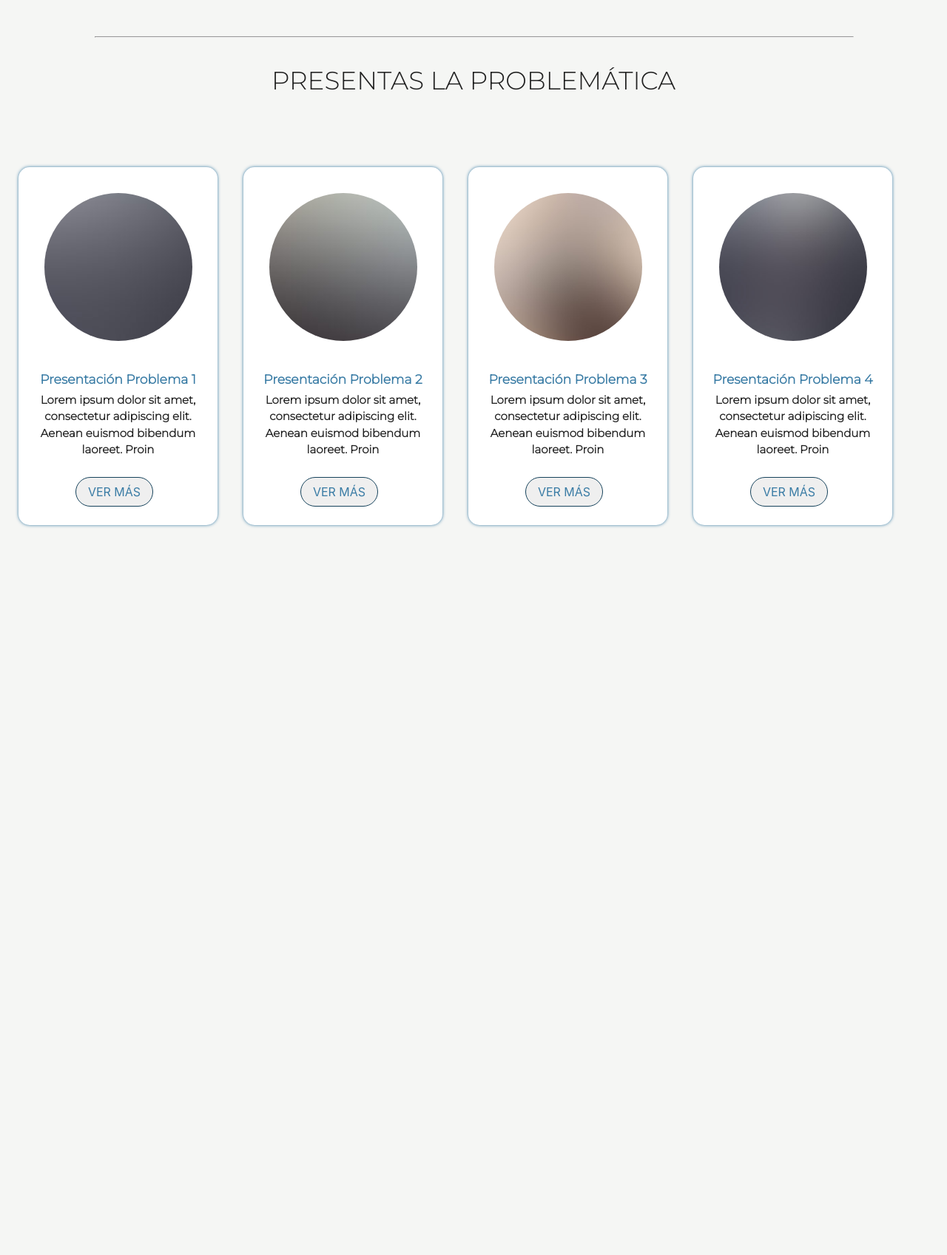
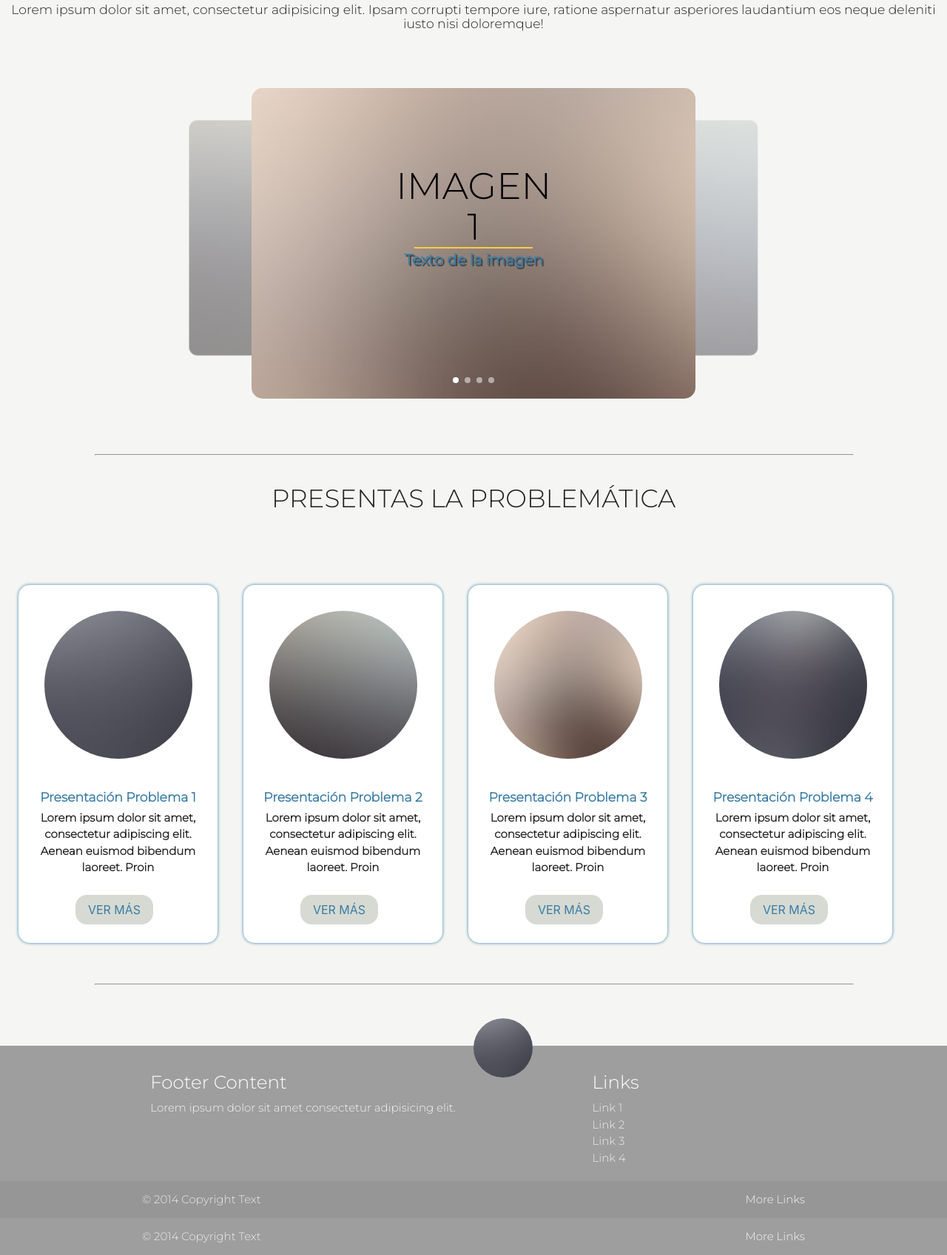
Before and after one commit to GeGonzalez10/NyAssistance, a plain HTML site: page index.html in a window 1280 px wide. Shown: the part 943-2640 px from the top of the page at 74% size. Before the commit the page ends 1663 px from the top, so only its background shows below. Drawn offline with nearby package versions, Linux system fonts and the light colour scheme.

Commit message:
Añadimos el carousel. Pendiente ajustes en la version movil

```diff
--- a/css/estilos.css
+++ b/css/estilos.css
@@ -105,7 +105,7 @@ ul.show{
         background: var(--grey-1);
         top:-100vh;
         text-align: center;
-        transition: all .4s;
+        transition: all .2s;
         flex-direction: column;
     }
     .menu_items li{
@@ -123,7 +123,7 @@ ul.show{
     .menu_items li a:hover{
         color: #fff;
     }
-    nav img{
+    .nav img{
         width: 220px;
         padding-left: 35px;
     }
@@ -140,6 +140,11 @@ ul.show{
 /* ------- Sesión1 --------*/
 .section-1{
     display: flex;
+    background-image: url("../assets/images/banner.jpg");
+    width: 100%;
+}
+.section-1 h4{
+    color: var(--white-1);
 }
 .section-1 .content{
     max-width: 100%;
@@ -160,8 +165,8 @@ ul.show{
     width: 350px;
     height: 350px;
     border-radius: 0;
+    box-shadow: 10px 10px 10px var(--grey-1);
 }
-
 .btn_primary{
     display: flex;
     list-style: none;
@@ -177,22 +182,21 @@ ul.show{
     font-size: 16px;
     display: block;
     text-transform: uppercase;
-    color: var(--blue-1);
+    color: var(--white-1);
+    background-image: url("../assets/images/banner.jpg");
     border-style: solid;
-    border-color: var(--dark-blue-1);
-    border-radius: 30px;
+    border-color: none;
+    border-radius: 15px;
     border-width: 1px;
 }
 .btn_primary li button:hover{
     color: var(--white-1);
-    font-size: 17px;
+    font-size: 18px;
     background-color:var(--dark-blue-1);
     transition: .2s;
-    border-radius: 30px;
-    border-width: 3px;
+    border-radius: 15px;
+    border-width: 2px;
     border-style: solid;
-    border-color: var(--blue-1);
-    border-width: 1px;
 }
 
 hr{
@@ -202,32 +206,58 @@ margin-left: 10%;
 margin-right: 10%;
 background-color: var(--dark-blue-1);
 }
-
 /* ------- Sesión2 --------*/
 .section-2 h4,h6{
     text-align: center;
     justify-content: center;
 }
-.subtitulo{
+.subtitle{
     margin:0;
-    color: var(--white-1);
+    color: black;
     display: inline;
     font-size: 50px;
     font-weight: 500;
     text-transform: uppercase;
 }
-.texto_img{
+.texto-img{
     color: var(--blue-1);
     margin: 7px 0;
-    font-size: 50px;
+    font-size: 20px;
     font-weight: 600;
-    text-shadow: 2px 2px 1px var(--yellow-1);
+    text-shadow: 2px 2px 1px var(--grey-1);
     margin-top: 0;
 }
 .line-division{
     width: 80%;
     height: 2px;
-    background-color: var(--grey-1);
+    background-color: var(--yellow-1);
+}
+
+/*estilos de materialize*/
+
+.carousel{
+    min-height: 500px;
+}
+.carousel .carousel-item{
+    display: flex;
+    flex-direction: column;
+    justify-content:center;
+    align-items: center;
+    user-select: none;
+    width: 500px;
+    height: 500px;
+}
+.carousel .carousel-item img{
+    min-width: 300%;
+    height: 210%;
+    object-fit: cover;
+    position: absolute;
+    top: -80px;
+    z-index: -1;
+    border-radius: 15px;
+}
+.carousel .indicators .indicators-item{
+    margin: 0 15px;
 }
 
 /* ------- Sesión3 --------*/
@@ -281,6 +311,7 @@ background-color: var(--dark-blue-1);
 }
 .mencion .content h6,.mencion .content p{
     text-align: center;
+    user-select: none;
 }
 .mencion .content h6{
     color: var(--blue-1);
@@ -289,6 +320,10 @@ background-color: var(--dark-blue-1);
 .mencion .content button{
     margin-bottom: 15px;
     margin-top: 15px;
+    user-select: none;
+    background: #D6DAD2;
+    border-color: #D6DAD2;
+    color: var(--blue-1);
 }
 .mencion .content button:hover{
     background: var(--yellow-1) ;
@@ -307,4 +342,29 @@ justify-content: center;
     .content button{
         margin-bottom: 15px;
     }
- }
+    .section-1{
+        display: inherit;
+    }
+    .section-1 .content{
+        text-align: center;
+        align-items: center;
+    }
+    .img_content{
+        justify-content: center;
+    }
+    .img_content .img{
+        width: 250px;
+        height: 250px;
+    }
+    .section-1 .content ul{
+        margin-left: 30%;
+    }
+}
+
+.img_isotipo{
+    border-radius:100% ;
+    width: 80px;
+    height: 80px;
+    margin-bottom: -50px;
+    margin-left: 50%;
+}
--- a/index.html
+++ b/index.html
@@ -36,12 +36,12 @@
             <p><b>Lorem, ipsum dolor sit amet consectetur adipisicing elit.</b> Delectus sunt, corrupti, voluptas est veritatis.</p>
             <p>Lorem, ipsum dolor sit amet consectetur adipisicing elit. Delectus sunt, corrupti, voluptas est veritatis.</p>
             <ul class="btn_primary"><li><button href="#">Botón</button></li></ul>
-
         </div>
         <div class="img_content fadeRight">
-            <img class="img" src="assets/images/banner.jpg" alt="" />
+            <img class="img" src="assets/images/Fondo1.jpg" alt="" />
         </div>
     </section>
+    <br><br>
     <hr>
 
     <!-- Sesión 2 -->
@@ -49,7 +49,38 @@
         <div class="section-2 fadein">
             <h4 class="title">TESTIMONIOS</h4>
             <h6>Lorem ipsum dolor sit amet, consectetur adipisicing elit. Ipsam corrupti tempore iure, ratione aspernatur asperiores laudantium eos neque deleniti iusto nisi doloremque!</h6>
+        </div>
+        <div class="container">
+            <div class="row">
+                <div class="col s12">
+                    <div class="carousel center-align">
+                        <div class="carousel-item">
+                            <h5 class="subtitle">IMAGEN 1</h5>
+                            <div class="line-division center-align"></div>
+                            <p class="texto-img">Texto de la imagen</p>
+                            <img src="assets/images/pic05.jpg" alt="">
+                        </div>
+                        <div class="carousel-item">
+                            <h5 class="subtitle">IMAGEN 2</h5>
+                            <div class="line-division center-align"></div>
+                            <p class="texto-img">Texto de la imagen</p>
+                            <img src="assets/images/pic06.jpg" alt="">
+                        </div>
+                        <div class="carousel-item">
+                            <h5 class="subtitle">IMAGEN 3</h5>
+                            <div class="line-division center-align"></div>
+                            <p class="texto-img">Texto de la imagen</p>
+                            <img src="assets/images/pic05.jpg" alt="">
+                        </div>
+                        <div class="carousel-item">
+                            <h5 class="subtitle">IMAGEN 4</h5>
+                            <div class="line-division center-align"></div>
+                            <p class="texto-img">Texto de la imagen</p>
+                            <img src="assets/images/pic06.jpg" alt="">
+                        </div>
+                </div>
             </div>
+        </div>
 
         </section>
     <br><br>
@@ -96,10 +127,44 @@
             </div>
             </div>
             </div>
+        </section>
+    <br><br>
+    <hr> <br> <br>
+    <img class="img_isotipo" src="assets/images/pic01.jpg" alt="" >
+        <!-- Footer -->
+    <footer class="page-footer grey">
+        <div class="container">
+            <div class="row">
+                <div class="col l6 s12">
+                    <h5 class="white-text">Footer Content</h5>
+                    <p class="grey-text text-lighten-4">Lorem ipsum dolor sit amet consectetur adipisicing elit.</p>
+                </div>
+                <div class="col l4 offset-l2 s12">
+                    <h5 class="white-text">Links</h5>
+                    <ul>
+                        <li><a class="grey-text text-lighten-3" href="#!">Link 1</a></li>
+                        <li><a class="grey-text text-lighten-3" href="#!">Link 2</a></li>
+                        <li><a class="grey-text text-lighten-3" href="#!">Link 3</a></li>
+                        <li><a class="grey-text text-lighten-3" href="#!">Link 4</a></li>
+                    </ul>
+                </div>
+            </div>
+        </div>
+        <div class="footer-copyright">
+          <div class="container">
+          © 2014 Copyright Text
+          <a class="grey-text text-lighten-4 right" href="#!">More Links</a>
+          </div>
+        </div>
+        <div class="footer-copyright grey">
+            <div class="container">
+            © 2014 Copyright Text
+            <a class="grey-text text-lighten-4 right" href="#!">More Links</a>
+            </div>
+      </footer>
+</footer>
 
-    </section>
-
-<script href="js/javascript.js"></script>
+<script href="js/app.js"></script>
 <script src="https://cdnjs.cloudflare.com/ajax/libs/materialize/1.0.0/js/materialize.min.js"></script>
 </body>
 </html>
--- a/js/app.js
+++ b/js/app.js
@@ -10,4 +10,13 @@ addEventListener('DOMContentLoaded', () => {
 });
 
 //carousel
-document.addEventListener
+document.addEventListener('DOMContentLoaded', () => {
+    const elementosCarousel = document.querySelectorAll('.carousel');
+    M.Carousel.init(elementosCarousel, {
+        duration:300,
+        dist:-80,
+        shift:5,
+        padding: 5,
+        indicators: true
+    });
+});
```
Also changed, not shown: assets/images/Fondo.jpg (added), 1 other file.
